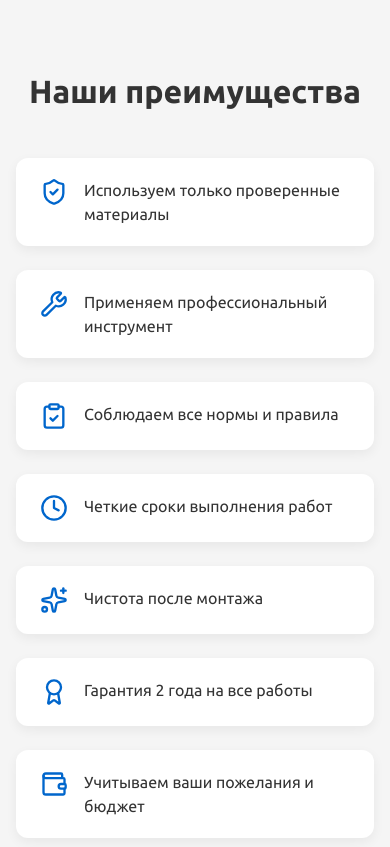
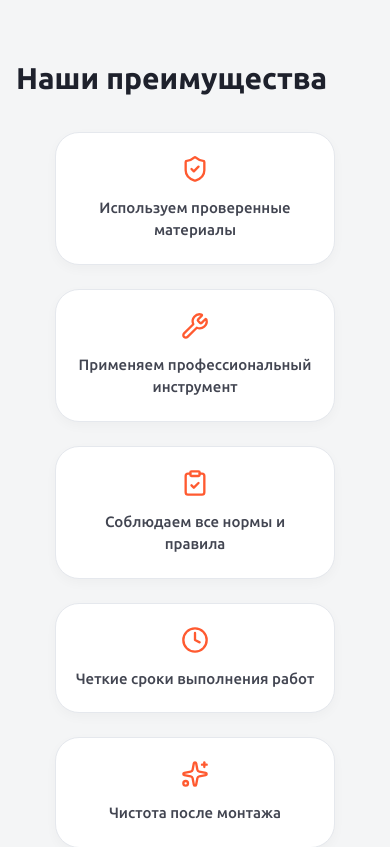
Before and after one commit to AndreiArtsiomenko/electromont, a React (Vite) app: page / in a window 390 px wide. Shown: the part 1000-1847 px from the top of the page. Built offline with nearby package versions, Linux system fonts and the light colour scheme.

Commit message:
Change advantages

```diff
--- a/src/components/sections/Home/Advantages/Advantages.jsx
+++ b/src/components/sections/Home/Advantages/Advantages.jsx
@@ -5,59 +5,73 @@ import {
   Clock,
   Sparkles,
   Award,
-  Wallet
 } from 'lucide-react';
 
 import Container from '../../../ui/Container/Container';
 import styles from './Advantages.module.css';
 
-const advantages = [
-  {
-    icon: ShieldCheck,
-    text: 'Используем только проверенные материалы'
-  },
-  {
-    icon: Wrench,
-    text: 'Применяем профессиональный инструмент'
-  },
-  {
-    icon: ClipboardCheck,
-    text: 'Соблюдаем все нормы и правила'
-  },
-  {
-    icon: Clock,
-    text: 'Четкие сроки выполнения работ'
-  },
-  {
-    icon: Sparkles,
-    text: 'Чистота после монтажа'
-  },
-  {
-    icon: Award,
-    text: 'Гарантия 2 года на все работы'
-  },
-  {
-    icon: Wallet,
-    text: 'Учитываем ваши пожелания и бюджет'
-  }
-];
-
 const Advantages = () => {
   return (
-    <section className={styles.section}>
+    <section className={styles.advantages}>
       <Container>
-        <h2 className={styles.title}>Наши преимущества</h2>
+        <div className={styles.head}>
+          <h2>Наши преимущества</h2>
+        </div>
 
         <ul className={styles.list}>
-          {advantages.map((item, i) => {
-            const Icon = item.icon;
-            return (
-              <li key={i} className={styles.item}>
-                <Icon className={styles.icon} />
-                <span>{item.text}</span>
-              </li>
-            );
-          })}
+          <li className={styles.card}>
+            <div className={styles.iconWrap}>
+              <ShieldCheck className={styles.icon} />
+            </div>
+            <p className={styles.cardText}>
+              Используем проверенные материалы
+            </p>
+          </li>
+
+          <li className={styles.card}>
+            <div className={styles.iconWrap}>
+              <Wrench className={styles.icon} />
+            </div>
+            <p className={styles.cardText}>
+              Применяем профессиональный инструмент
+            </p>
+          </li>
+
+          <li className={styles.card}>
+            <div className={styles.iconWrap}>
+              <ClipboardCheck className={styles.icon} />
+            </div>
+            <p className={styles.cardText}>
+              Соблюдаем все нормы и правила
+            </p>
+          </li>
+
+          <li className={styles.card}>
+            <div className={styles.iconWrap}>
+              <Clock className={styles.icon} />
+            </div>
+            <p className={styles.cardText}>
+              Четкие сроки выполнения работ
+            </p>
+          </li>
+
+          <li className={styles.card}>
+            <div className={styles.iconWrap}>
+              <Sparkles className={styles.icon} />
+            </div>
+            <p className={styles.cardText}>
+              Чистота после монтажа
+            </p>
+          </li>
+
+          <li className={styles.card}>
+            <div className={styles.iconWrap}>
+              <Award className={styles.icon} />
+            </div>
+            <p className={styles.cardText}>
+              Гарантия 2 года на все работы
+            </p>
+          </li>
         </ul>
       </Container>
     </section>
--- a/src/components/sections/Home/Advantages/Advantages.module.css
+++ b/src/components/sections/Home/Advantages/Advantages.module.css
@@ -1,45 +1,141 @@
-.section {
-    padding: 80px 0;
-    background-color: #f5f5f5;
+.advantages {
+  padding: 110px 0;
+  background: #f4f5f6;
 }
 
-  .title {
+.head {
+  max-width: 820px;
+  margin: 0 auto 44px;
   text-align: center;
-    font-size: 32px;
+}
+
+.head h2 {
+  margin: 0 0 36px;
+  color: var(--heading-color);
+  font-size: clamp(36px, 5vw, 46px);
+  line-height: 1.15;
   font-weight: 700;
-    color: #333333;
-    margin-bottom: 48px;
 }
 
 .list {
   display: grid;
-    grid-template-columns: repeat(auto-fit, minmax(280px, 1fr));
-    gap: 24px;
+  grid-template-columns: repeat(3, minmax(0, 1fr));
+  gap: 32px 24px;
   list-style: none;
   padding: 0;
   margin: 0;
+  align-items: stretch;
 }
 
-  .item {
+.card {
   display: flex;
-    align-items: flex-start;
-    gap: 16px;
+  flex-direction: column;
+  align-items: center;
+  justify-content: center;
+  min-height: 170px;
+  width: 100%;
+  max-width: 280px;
+  margin: 0 auto;
+  padding: 24px 18px 22px;
+  background: var(--white);
+  border: 1px solid #e5e8ed;
+  border-radius: 24px;
+  box-shadow: 0 4px 12px rgba(30, 33, 44, 0.03);
+  text-align: center;
+}
 
-    background-color: #ffffff;
-    padding: 20px 24px;
-    border-radius: 12px;
-
-    box-shadow: 0 4px 12px rgba(0, 0, 0, 0.06);
+.iconWrap {
+  display: inline-flex;
+  align-items: center;
+  justify-content: center;
+  margin-bottom: 14px;
+  flex-shrink: 0;
 }
 
 .icon {
-    min-width: 28px;
-    height: 28px;
-    color: #0066cc;
+  width: 34px;
+  height: 34px;
+  color: var(--accent);
 }
 
-  .item span {
-    font-size: 16px;
+.cardText {
+  margin: 0;
+  color: var(--text-main);
+  font-size: 15px;
   line-height: 1.5;
-    color: #333333;
+  font-weight: 500;
+  max-width: 180px;
+  text-align: center;
+  word-break: break-word;
 }
+
+@media (max-width: 992px) {
+  .advantages {
+    padding: 84px 0;
+  }
+
+  .head {
+    margin-bottom: 40px;
+  }
+
+  .head h2 {
+    font-size: 38px;
+  }
+
+  .list {
+    grid-template-columns: repeat(2, minmax(0, 1fr));
+    gap: 26px 20px;
+  }
+
+  .card {
+    min-height: 160px;
+    padding: 22px 16px 20px;
+  }
+
+  .icon {
+    width: 32px;
+    height: 32px;
+  }
+
+  .cardText {
+    font-size: 15px;
+    max-width: 200px;
+  }
+}
+
+@media (max-width: 640px) {
+  .advantages {
+    padding: 68px 0;
+  }
+
+  .head {
+    margin-bottom: 32px;
+    text-align: left;
+  }
+
+  .head h2 {
+    font-size: 30px;
+  }
+
+  .list {
+    grid-template-columns: 1fr;
+    gap: 24px;
+  }
+
+  .card {
+    align-items: center;
+    justify-content: center;
+    min-height: auto;
+    padding: 22px 18px;
+  }
+
+  .icon {
+    width: 28px;
+    height: 28px;
+  }
+
+  .cardText {
+    font-size: 15px;
+    max-width: none;
+  }
+}
--- a/src/components/sections/Home/Services/Services.module.css
+++ b/src/components/sections/Home/Services/Services.module.css
@@ -12,8 +12,8 @@
 }
 
 .head h2 {
-  margin: 0 0 28px;
-  color: #000000;
+  margin: 0 0 36px;
+  color: var(--heading-color);
   font-size: clamp(36px, 5vw, 46px);
   line-height: 1.15;
   font-weight: 700;
@@ -62,7 +62,7 @@
 
 .card h3 {
   margin: 0 0 16px;
-  color: var(--dark);
+  color: var(--heading-color);
   font-size: 24px;
   line-height: 1.3;
   font-weight: 700;
--- a/src/styles/variables.css
+++ b/src/styles/variables.css
@@ -15,6 +15,10 @@
   --header-link: #424551;
   --header-link-hover: #ff5a30;
 
+  --heading-color: #1E212C;
+
+  --section-light: #F4F5F6;
+
   --font-main: 'Ubuntu', sans-serif;
 
   --h1: 72px;
```
Lines whose indentation alone changed are shown as unchanged.
